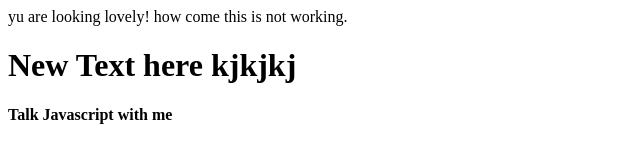
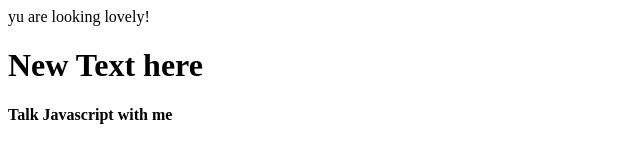
Before and after one commit to aliphatic/upload-for-openshift, a website: page public/index.html in a window 1280 px wide. Shown: the whole page, without its empty margins (0-640 px from the left). Drawn offline with Linux system fonts and the light colour scheme.

Commit message:
removed text added as test

```diff
--- a/public/index.html
+++ b/public/index.html
@@ -4,7 +4,7 @@
     <script src="./main.js"></script>
 </head>
 <body>
-    yu are looking lovely! how come this is not working.
-    <h1>New Text here kjkjkj</h1>
+    yu are looking lovely!
+    <h1>New Text here</h1>
     </body>
 </html>
```
